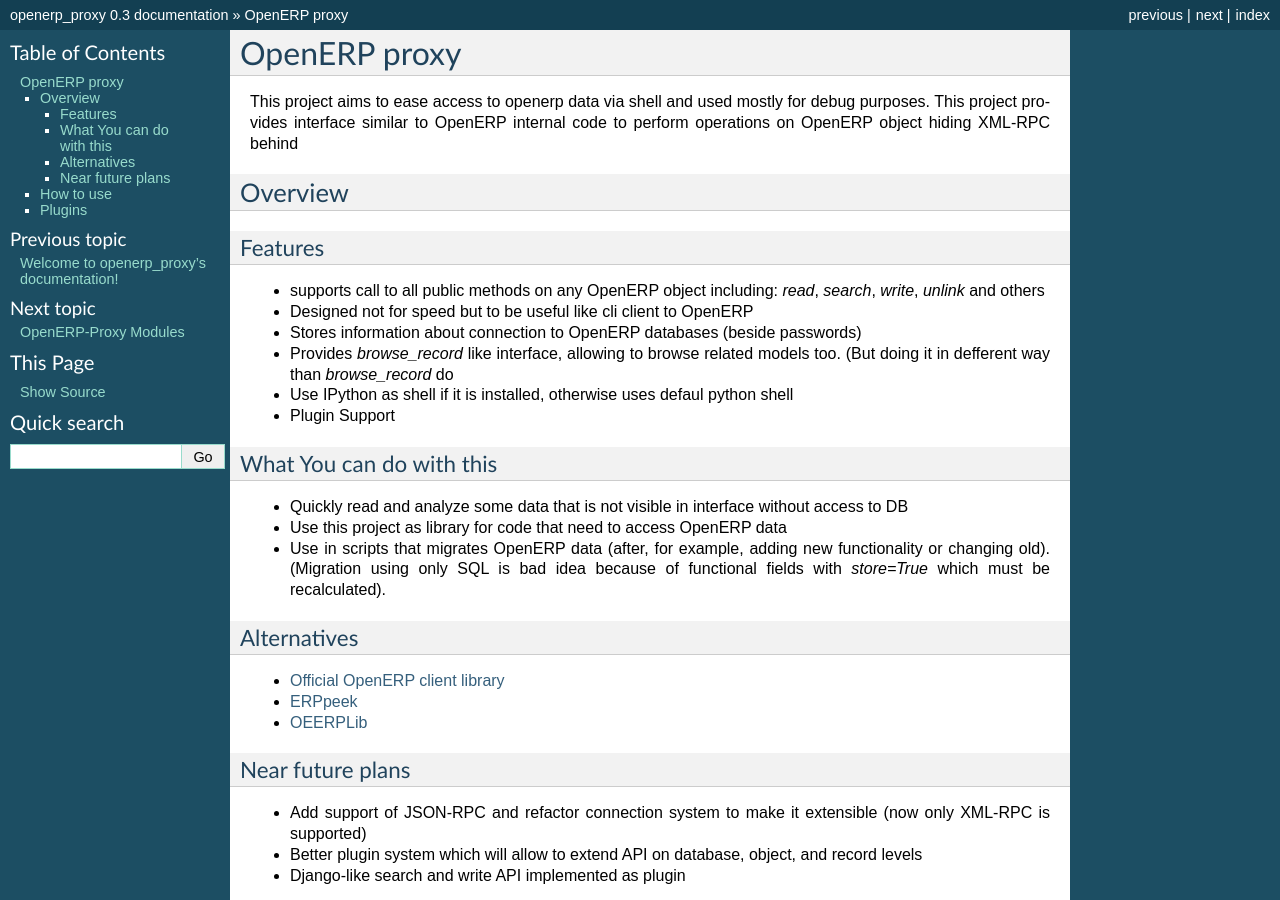
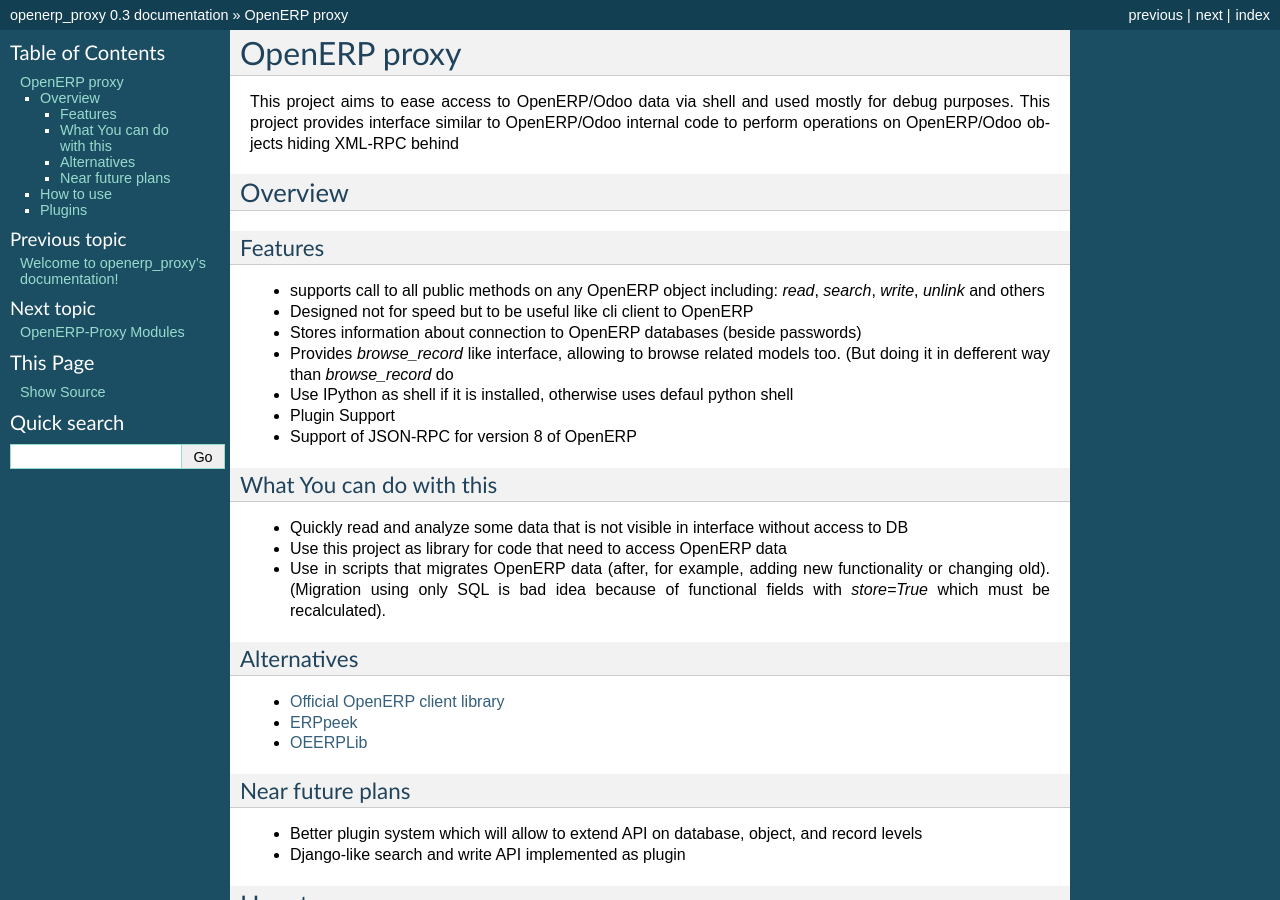
Before and after one commit to katyukha/odoo-rpc-client, a Sphinx documentation site: the page built from docs/source/intro.rst, in a window 1280 px wide and 900 px high. Built offline with Sphinx 7.4.7, drawn with Linux system fonts in a browser that asks for light colours.

Commit message:
Little doc fix

```diff
--- a/docs/source/intro.rst
+++ b/docs/source/intro.rst
@@ -1,10 +1,10 @@
 OpenERP proxy
 =============
 
-This project aims to ease access to openerp data via shell and used
+This project aims to ease access to OpenERP/Odoo data via shell and used
 mostly for debug purposes. This project provides interface similar to
-OpenERP internal code to perform operations on OpenERP object hiding
-XML-RPC behind
+OpenERP/Odoo internal code to perform operations on OpenERP/Odoo objects
+hiding XML-RPC behind
 
 Overview
 --------
@@ -22,6 +22,7 @@
 -  Use IPython as shell if it is installed, otherwise uses defaul python
    shell
 -  Plugin Support
+-  Support of JSON-RPC for version 8 of OpenERP
 
 What You can do with this
 ~~~~~~~~~~~~~~~~~~~~~~~~~
@@ -45,8 +46,6 @@
 Near future plans
 ~~~~~~~~~~~~~~~~~
 
--  Add support of JSON-RPC and refactor connection system to make it
-   extensible (now only XML-RPC is supported)
 -  Better plugin system which will allow to extend API on database,
    object, and record levels
 -  Django-like search and write API implemented as plugin
```
